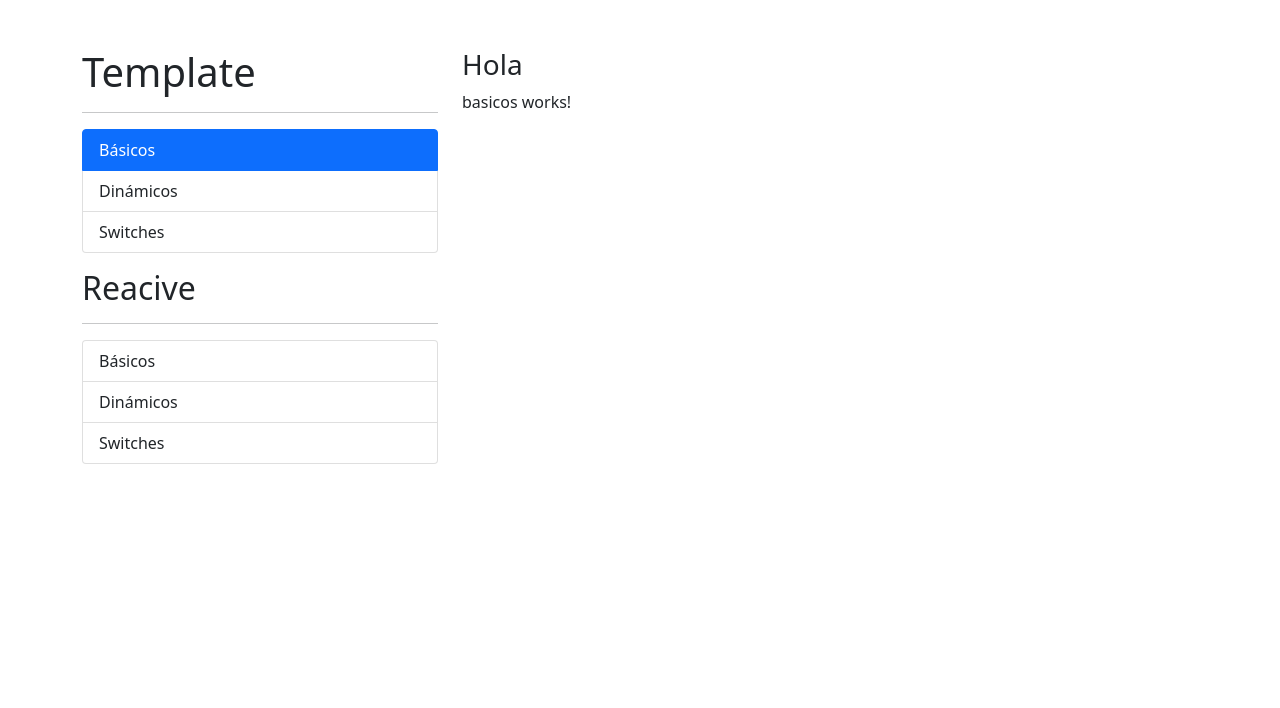
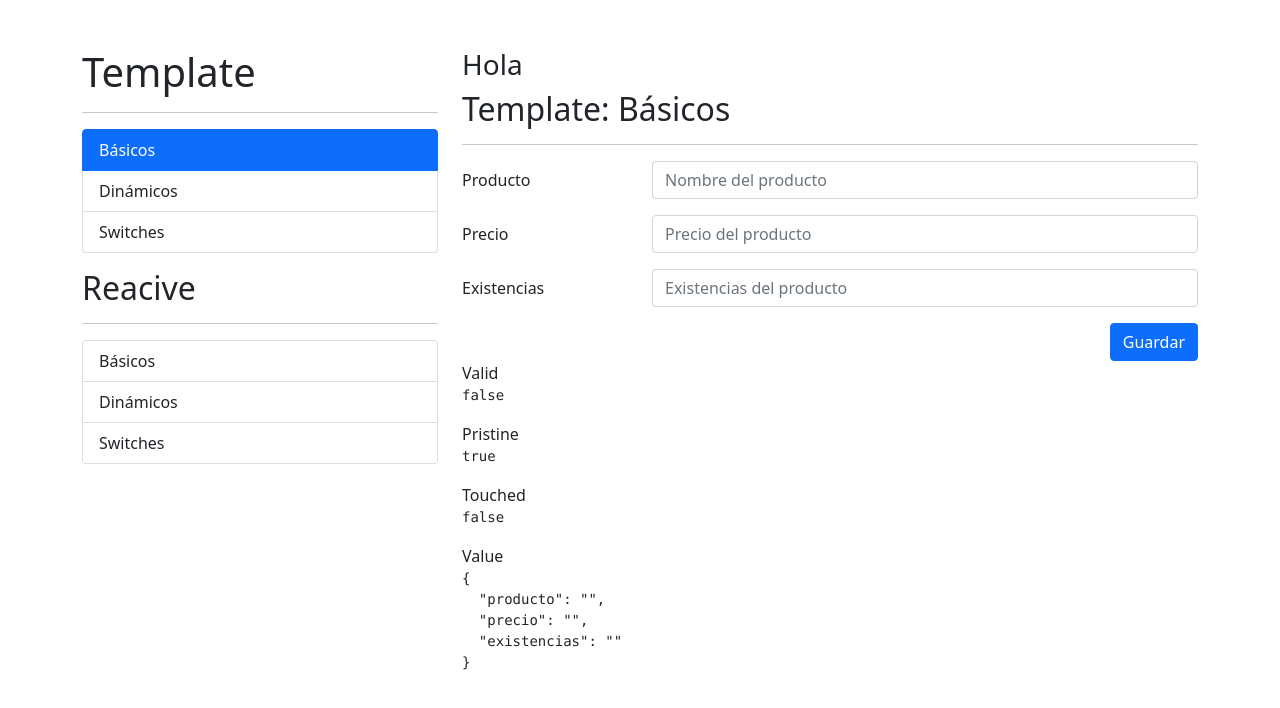
Before and after one commit to petereycoder/formulariosApp, an Angular app: page /template/basicos in a window 1280 px wide. Shown: the top 708 px of the page. Built offline with nearby package versions, Linux system fonts and the light colour scheme.

Commit message:
Basicos template

```diff
--- a/src/app/template/basicos/basicos.component.html
+++ b/src/app/template/basicos/basicos.component.html
@@ -1 +1,87 @@
-<p>basicos works!</p>
+<h2>Template: Básicos</h2>
+<hr>
+<div class="col">
+    <div class="row">
+
+    </div>
+</div>
+<div class="row">
+    <div class="col">
+
+        <form (ngSubmit)="guardar()"
+              #miFormulario="ngForm"
+              autocomplete="off">
+
+            <!--Campo de producto-->
+            <div class="mb-3 row">
+                <label class="col-sm-3 col-form-label">Producto</label>
+                <div class="col-sm-9">
+                    <input type="text"
+                           class="form-control"
+                           ngModel
+                           name="producto"
+                           required
+                           minlength="3"
+                           placeholder="Nombre del producto">
+                    <span class="form-text text-danger"
+                          *ngIf="nombreValido()">
+                        Debe de ser de tres letras
+                    </span>
+                </div>
+            </div>
+
+            <!--Campo de precio-->
+            <div class="mb-3 row">
+                <label class="col-sm-3 col-form-label">Precio</label>
+                <div class="col-sm-9">
+                    <input type="number"
+                           class="form-control"
+                           ngModel
+                           name="precio"
+                           required
+                           min="0"
+                           placeholder="Precio del producto">
+                </div>
+            </div>
+
+            <!--Campo de existencia-->
+            <div class="mb-3 row">
+                <label class="col-sm-3 col-form-label">Existencias</label>
+                <div class="col-sm-9">
+                    <input type="number"
+                           class="form-control"
+                           ngModel
+                           name="existencias"
+                           placeholder="Existencias del producto">
+                </div>
+            </div>
+
+            <div class="row">
+                <div class="col">
+                    <button type="submit"
+                            class="btn btn-primary float-end">
+                        Guardar
+                    </button>
+                </div>
+            </div>
+
+        </form>
+
+    </div>
+</div>
+
+<div class="row">
+    <div class="col">
+        <span>Valid</span>
+        <pre>{{miFormulario.valid}}</pre>
+
+        <span>Pristine</span>
+        <pre>{{miFormulario.pristine}}</pre>
+
+        <span>Touched</span>
+        <pre>{{miFormulario.touched}}</pre>
+
+        <span>Value</span>
+        <pre>{{miFormulario.value | json}}</pre>
+    </div>
+</div>
--- a/src/app/template/basicos/basicos.component.ts
+++ b/src/app/template/basicos/basicos.component.ts
@@ -1,4 +1,5 @@
-import { Component, OnInit } from '@angular/core';
+import { Component, OnInit, ViewChild } from '@angular/core';
+import { NgForm } from '@angular/forms';
 
 @Component({
   selector: 'app-basicos',
@@ -8,9 +9,21 @@
 })
 export class BasicosComponent implements OnInit {
 
+  @ViewChild('miFormulario') miFormulario!: NgForm;
+
   constructor() { }
 
   ngOnInit(): void {
   }
 
+  nombreValido(): boolean{
+    return this.miFormulario?.controls['producto']?.invalid &&
+           this.miFormulario?.controls['producto']?.touched;
+  }
+
+  //guardar(miFormulario: NgForm){
+  guardar(){
+    console.log(this.miFormulario);
+  }
+
 }
--- a/src/app/template/template.module.ts
+++ b/src/app/template/template.module.ts
@@ -1,10 +1,12 @@
 import { NgModule } from '@angular/core';
 import { CommonModule } from '@angular/common';
+import { FormsModule } from '@angular/forms';
 
 import { TemplateRoutingModule } from './template-routing.module';
 import { BasicosComponent } from './basicos/basicos.component';
 import { DinamicosComponent } from './dinamicos/dinamicos.component';
 import { SwitchesComponent } from './switches/switches.component';
+
 
 
 @NgModule({
@@ -15,7 +17,8 @@
   ],
   imports: [
     CommonModule,
-    TemplateRoutingModule
+    TemplateRoutingModule,
+    FormsModule
   ]
 })
 export class TemplateModule { }
```
